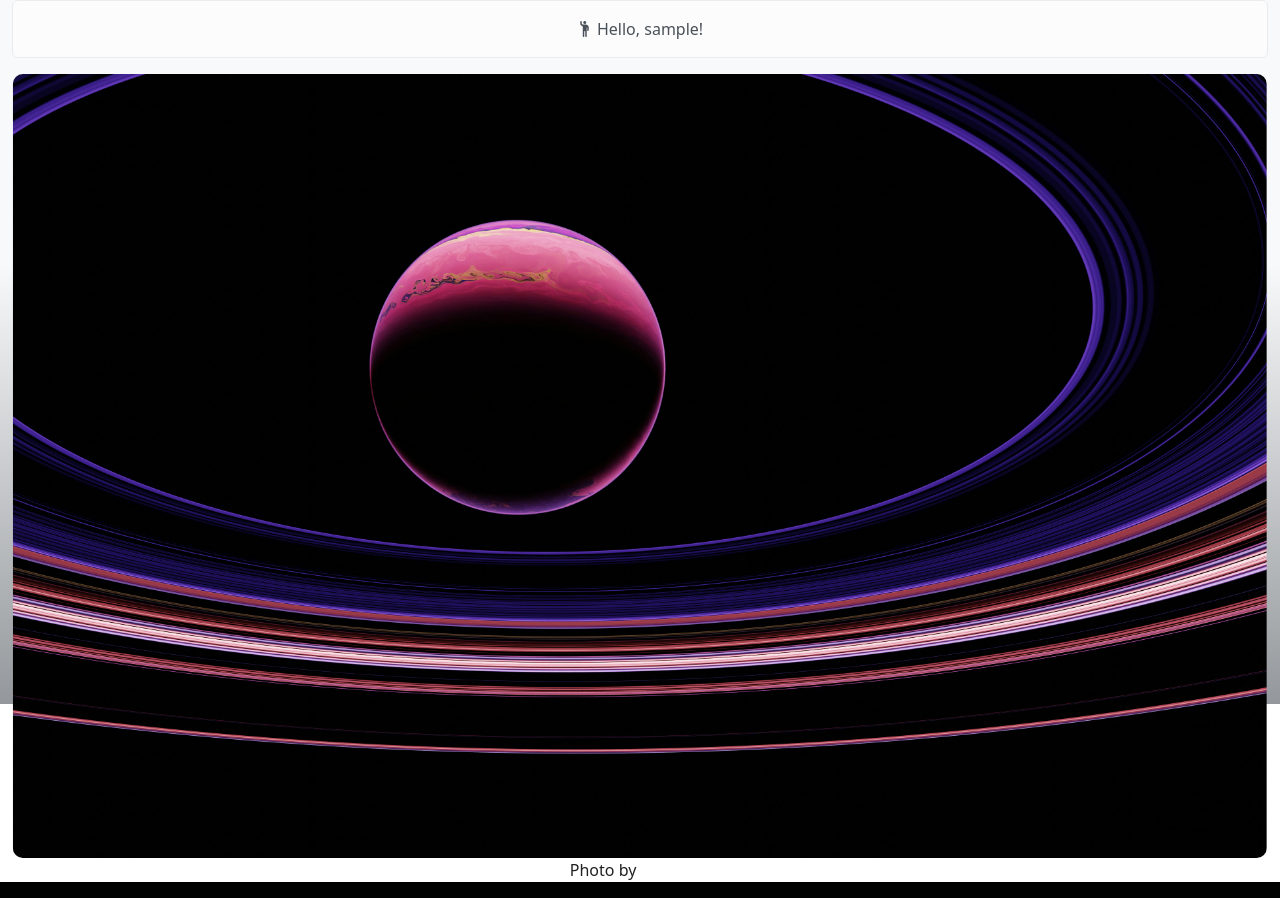
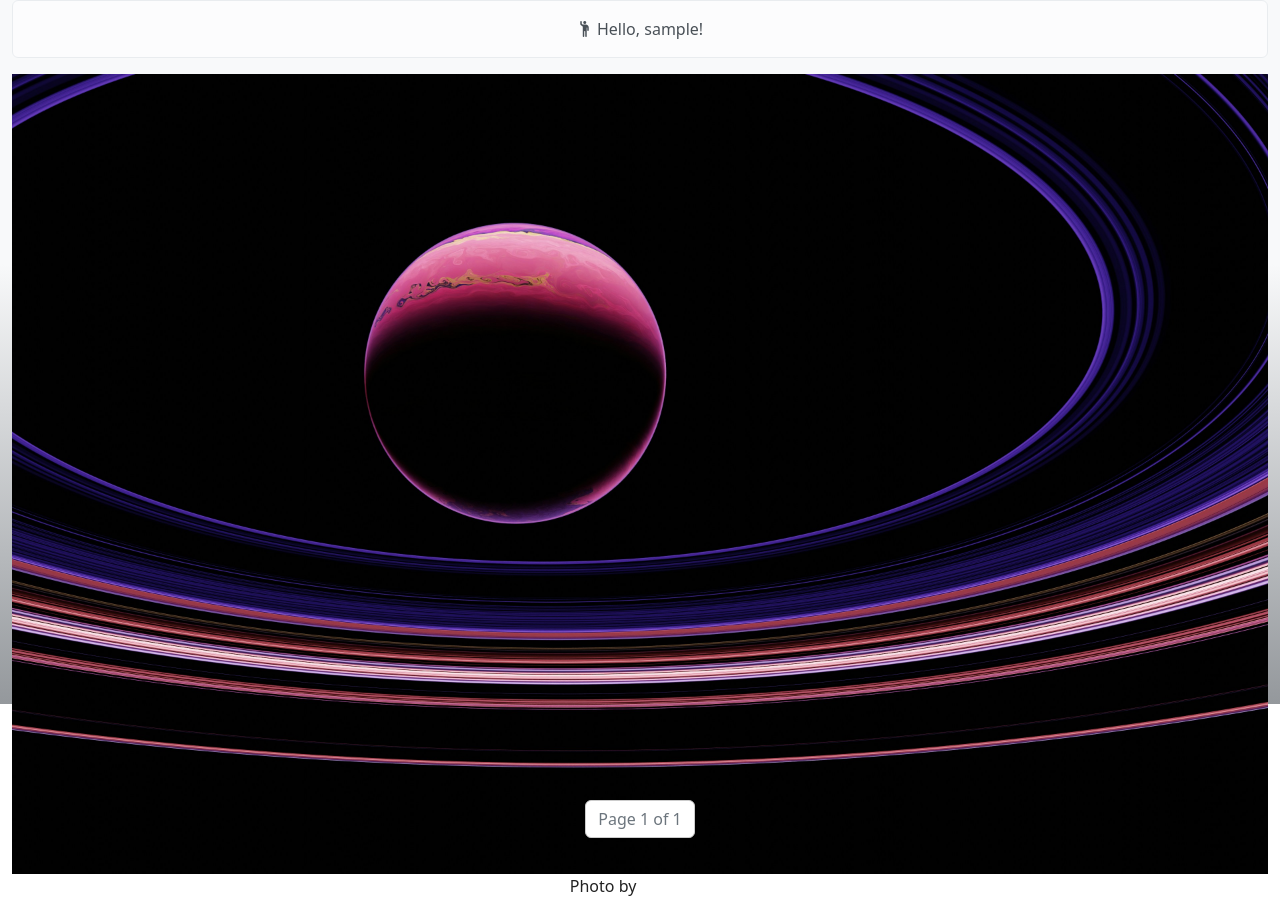
Before and after one commit to Ruslan-Bagautdinov/SpaceSite_Django, a Django app: page / in a window 1280 px wide. Shown: the part 96-994 px from the top of the page. Run offline with Django 5.2, Linux system fonts and the light colour scheme; the visitor is signed in with stand-in values (Sample User, id 1); data that the repository does not hold is empty.

Commit message:
posts  v.0.0.0.6

```diff
--- a/SpaceSite_django_app/models.py
+++ b/SpaceSite_django_app/models.py
@@ -1,9 +1,8 @@
-
-
 # Create your models here.
 
+from django import forms
+from django.contrib.auth.models import AbstractUser
 from django.db import models
-from django.contrib.auth.models import AbstractUser
 
 
 class User(AbstractUser):
@@ -24,3 +23,21 @@ class UserProfile(models.Model):
 
     def __str__(self):
         return self.user.username
+
+
+class Post(models.Model):
+    user = models.ForeignKey(User, on_delete=models.CASCADE)
+    content = models.TextField()
+    created_at = models.DateTimeField(auto_now_add=True)
+
+    def __str__(self):
+        return self.content[:50]  # Return the first 50 characters of the post content
+
+    def truncated_content(self):
+        return self.content[:100] + '...' if len(self.content) > 100 else self.content
+
+
+class PostForm(forms.ModelForm):
+    class Meta:
+        model = Post
+        fields = ['content']
--- a/SpaceSite_django_app/urls.py
+++ b/SpaceSite_django_app/urls.py
@@ -11,4 +11,5 @@ urlpatterns = [
     path('profile/<int:user_id>/delete/', views.DeleteProfileView.as_view(), name='delete_profile'),
     path('api/token/', views.MyTokenObtainPairView.as_view(), name='token_obtain_pair'),
     path('api/token/refresh/', views.MyTokenRefreshView.as_view(), name='token_refresh'),
+    path('create-post/', views.CreatePostView.as_view(), name='create_post'),  # Add this line
 ]
--- a/SpaceSite_django_app/views.py
+++ b/SpaceSite_django_app/views.py
@@ -4,6 +4,7 @@ import os
 from django.conf import settings
 from django.contrib.auth import login, logout, authenticate
 from django.contrib.auth.decorators import login_required
+from django.core.paginator import Paginator, EmptyPage, PageNotAnInteger
 from django.http import HttpResponseRedirect
 from django.shortcuts import render, redirect, get_object_or_404
 from django.urls import reverse
@@ -16,7 +17,7 @@ from rest_framework_simplejwt.views import TokenObtainPairView, TokenRefreshView
 
 from templates import icons
 from .forms import UserRegistrationForm, UserProfileForm
-from .models import UserProfile
+from .models import UserProfile, Post, PostForm
 from .utils import load_unsplash_photo, set_top_message
 
 
@@ -47,10 +48,24 @@ class RootView(View):
         unsplash_photo = load_unsplash_photo('universe galaxy cosmos')
         if unsplash_photo is None:
             unsplash_photo = '/static/img/default_unsplash.jpg'
+        posts = Post.objects.all().order_by('-created_at')
+
+        # Pagination
+        page = request.GET.get('page', 1)
+        paginator = Paginator(posts, 21)  # Show 21 posts per page
+
+        try:
+            posts = paginator.page(page)
+        except PageNotAnInteger:
+            posts = paginator.page(1)
+        except EmptyPage:
+            posts = paginator.page(paginator.num_pages)
+
         context = {
             "user": request.user if request.user.is_authenticated else None,
             "top_message": top_message,
-            "unsplash_photo": unsplash_photo
+            "unsplash_photo": unsplash_photo,
+            "posts": posts
         }
         return render(request, template_name, context)
 
@@ -227,3 +242,25 @@ class DeleteProfileView(View):
         response = redirect('login')
         response.delete_cookie('access_token')
         return response
+
+
+@method_decorator(login_required, name='dispatch')
+class CreatePostView(View):
+    template_name = 'user/create_post.html'
+
+    def get(self, request):
+        form = PostForm()
+        return render(request, self.template_name, {'form': form})
+
+    def post(self, request):
+        form = PostForm(request.POST)
+        if form.is_valid():
+            post = form.save(commit=False)
+            post.user = request.user
+            post.save()
+            set_top_message(request,
+                            message_class=icons.OK_CLASS,
+                            message_icon=icons.OK_ICON,
+                            message_text="Post created successfully!")
+            return redirect('root')
+        return render(request, self.template_name, {'form': form})
--- a/static/css/mystyle.css
+++ b/static/css/mystyle.css
@@ -22,9 +22,9 @@ body.light-theme::before {
     z-index: -1;
     background: linear-gradient(
             180deg,
-        rgba(248,249,250,1) 0%,
-        rgba(248,249,250,1) 45%,
-        rgba(148,152,156,1) 100%
+            rgba(248, 249, 250, 1) 0%,
+            rgba(248, 249, 250, 1) 45%,
+            rgba(148, 152, 156, 1) 100%
     );
 }
 
@@ -51,9 +51,9 @@ body.dark-theme::before {
     z-index: -1;
     background: linear-gradient(
             180deg,
-        rgba(33,37,41,1) 0%,
-        rgba(33,37,41,1) 45%,
-        rgba(99,107,115,1) 100%
+            rgba(33, 37, 41, 1) 0%,
+            rgba(33, 37, 41, 1) 45%,
+            rgba(99, 107, 115, 1) 100%
     );
 }
 
@@ -82,13 +82,122 @@ body.light-theme .custom-navbar .navbar-toggler-icon {
 
 .image-container {
     position: relative;
-    width: 98vw;
-    left: 50%;
-    transform: translateX(-50%);
+    width: 100%;
+    height: 100vh; /* Ensure the image container takes up 100% of the viewport height */
+    display: flex;
+    flex-direction: column;
+    background-size: cover;
+    background-position: center;
 }
 
-.image-container img {
+/* Custom styles for the posts */
+.posts-container {
+    display: flex;
+    flex-wrap: wrap;
+    padding: 20px; /* Padding around the posts container */
+    justify-content: space-around; /* Ensure posts are spaced evenly */
+    flex-grow: 1; /* Allow the posts container to grow and take up available space */
+}
+
+.post {
+    flex: 1 1 30%;
+    margin: 10px;
+    padding: 20px; /* Padding around the content */
+    background: rgba(0, 0, 0, 0.25); /* 75% opacity dark background */
     border-radius: 10px;
+    border: 1px solid #ccc; /* Visible border */
+    color: #fff; /* White text color for better visibility on dark background */
+    box-sizing: border-box; /* Ensure padding and border are included in the width and height */
+}
+
+.post p {
+    margin-bottom: 0.5rem;
+}
+
+.post small {
+    color: #ddd; /* Lighter color for small text */
+}
+
+/* Custom styles for the pagination */
+.pagination-container {
+    display: flex;
+    justify-content: center;
+    margin-top: auto; /* Push the pagination to the bottom */
+    padding: 20px;
+}
+
+.pagination {
+    display: flex;
+    justify-content: center;
+    margin-top: 20px;
+}
+
+.pagination .page-item {
+    margin: 0 5px;
+}
+
+.pagination .page-link {
+    color: #333;
+    background-color: #fff;
+    border: 1px solid #ccc;
+}
+
+.pagination .page-link:hover {
+    color: #333;
+    background-color: #e9ecef;
+    border-color: #ddd;
+}
+
+.pagination .page-item.disabled .page-link {
+    color: #6c757d;
+    background-color: #fff;
+    border-color: #ccc;
+}
+
+.pagination .page-item.active .page-link {
+    color: #fff;
+    background-color: #007bff;
+    border-color: #007bff;
+}
+
+.create-post-form {
+    display: flex;
+    flex-direction: column;
+    align-items: center;
+    margin-top: 20px;
+}
+
+.create-post-form .form-group {
+    width: 80%;
+    max-width: 800px;
+    margin-bottom: 20px;
+}
+
+.create-post-form .textarea-container {
     width: 100%;
-    height: auto;
+    height: 300px; /* Adjust the height as needed */
+    padding: 15px;
+    border-radius: 15px;
+    border: 1px solid #ccc;
+    background-color: #fff;
+    box-sizing: border-box; /* Ensure padding and border are included in the width and height */
 }
+
+.create-post-form .textarea-container textarea {
+    width: 100%;
+    height: 100%;
+    border: none;
+    background-color: transparent;
+    resize: none; /* Disable textarea resizing */
+    font-size: 16px;
+    color: #333;
+    outline: none; /* Remove outline */
+}
+
+.create-post-form .text-center {
+    text-align: center;
+}
+
+.create-post-form button {
+    margin: 10px;
+}
--- a/templates/include/navbar.html
+++ b/templates/include/navbar.html
@@ -51,6 +51,11 @@
 
             <ul class="dropdown-menu dropdown-menu-end">
                 {% if user.is_authenticated %}
+                    <li><a class="dropdown-item" href="{% url 'create_post' %}">
+                        <i class="bi bi-pencil-square"></i>
+                        Create Post
+                    </a>
+                    </li>
                     <li><a class="dropdown-item" href="{% url 'profile' user.id %}">
                         <i class="bi bi-person-square"></i>
                         Profile
--- a/templates/root.html
+++ b/templates/root.html
@@ -3,15 +3,52 @@
 {% block head %} {{ block.super }} {% endblock %}
 
 {% block unsplash_content %}
-<div class="container-fluid">
-    <div class="row">
-        <div class="col-12">
-            <div class="image-container">
-                <img src="{{ unsplash_photo }}" class="img-fluid" alt="Cosmos Image">
+    <div class="container-fluid">
+        <div class="row">
+            <div class="col-12">
+                <div class="image-container"
+                     style="background-image: url('{{ unsplash_photo }}'); background-size: cover; background-position: center; height: 100vh; display: flex; flex-direction: column;">
+                    <div class="posts-container">
+                        {% for post in posts %}
+                            <div class="post">
+                                <p>{{ post.truncated_content }}</p>
+                                <p><small>By {{ post.user.username }} on {{ post.created_at|date:"F d, Y H:i" }}</small>
+                                </p>
+                            </div>
+                            {% if forloop.counter|divisibleby:3 %}
+                                <div class="w-100"></div>
+                            {% endif %}
+                        {% endfor %}
+                    </div>
+                    <div class="pagination-container">
+                        <nav aria-label="Page navigation">
+                            <ul class="pagination justify-content-center">
+                                {% if posts.has_previous %}
+                                    <li class="page-item">
+                                        <a class="page-link" href="?page=1">&laquo; first</a>
+                                    </li>
+                                    <li class="page-item">
+                                        <a class="page-link" href="?page={{ posts.previous_page_number }}">previous</a>
+                                    </li>
+                                {% endif %}
+                                <li class="page-item disabled">
+                                    <a class="page-link" href="#">Page {{ posts.number }} of {{ posts.paginator.num_pages }}</a>
+                                </li>
+                                {% if posts.has_next %}
+                                    <li class="page-item">
+                                        <a class="page-link" href="?page={{ posts.next_page_number }}">next</a>
+                                    </li>
+                                    <li class="page-item">
+                                        <a class="page-link" href="?page={{ posts.paginator.num_pages }}">last &raquo;</a>
+                                    </li>
+                                {% endif %}
+                            </ul>
+                        </nav>
+                    </div>
+                </div>
             </div>
         </div>
     </div>
-</div>
 {% endblock %}
 
 {% block footer_content %}
```
Also changed, not shown: templates/user/create_post.html (added, +21 -0 lines), SpaceSite_django_app/migrations/0002_post.py (added). Lines whose indentation alone changed are shown as unchanged.
